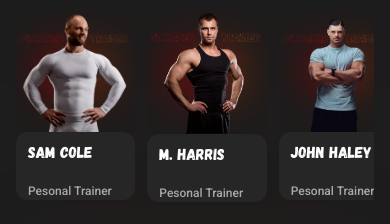
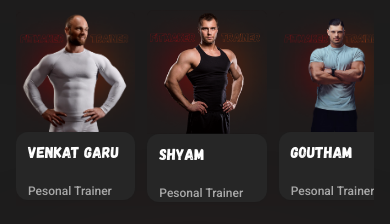
Before and after one commit to Lalithkumar-19/Jayram-fitness, a React (Vite) app: page / in a window 390 px wide. Shown: the part 2760-2984 px from the top of the page. Built offline with nearby package versions, Linux system fonts and the light colour scheme.

Commit message:
added mobile field

```diff
--- a/src/Admin/Login.jsx
+++ b/src/Admin/Login.jsx
@@ -22,9 +22,7 @@ const Login = () => {
         setLoading(false);
 
         if (res.success) {
-            setTimeout(() => {
-                navigate('/admin');
-            }, 3000);
+            navigate('/admin');
         } else {
             alert(res.message);
         }
--- a/src/Admin/components/AdmissionForm.jsx
+++ b/src/Admin/components/AdmissionForm.jsx
@@ -12,7 +12,7 @@ const AdmissionForm = ({ onClose, initialData }) => {
 
     // Form State
     const [formData, setFormData] = useState({
-        firstName: "", surname: "", dob: "", gender: "male", email: "", address: "", occupation: "", weight: "", height: "",
+        firstName: "", surname: "", dob: "", gender: "male", email: "", mobile: "", address: "", occupation: "", weight: "", height: "",
         disability: "no", disabilityDetail: "", healthProblems: [],
         joinDate: format(new Date(), 'yyyy-MM-dd'), duration: "1 month", endDate: "",
         totalAmount: "", paidAmount: "",
@@ -110,6 +110,7 @@ const AdmissionForm = ({ onClose, initialData }) => {
                             </div>
                         </div>
                         <Input label="Email" type="email" value={formData.email} onChange={e => setFormData({ ...formData, email: e.target.value })} required className="md:col-span-1" />
+                        <Input label="Mobile Number" type="tel" value={formData.mobile} onChange={e => setFormData({ ...formData, mobile: e.target.value })} required placeholder="10-digit number" />
                         <Input label="Occupation" value={formData.occupation} onChange={e => setFormData({ ...formData, occupation: e.target.value })} />
                         <Input label="Address" value={formData.address} onChange={e => setFormData({ ...formData, address: e.target.value })} className="md:col-span-3" />
                         <Input label="Weight (kg)" type="number" value={formData.weight} onChange={e => setFormData({ ...formData, weight: e.target.value })} />
--- a/src/components/Contact.jsx
+++ b/src/components/Contact.jsx
@@ -6,9 +6,9 @@ const Contact = () => {
     const GYM_INFO = {
         name: "Jayaram Fitness",
         address: "Jaganadhagiri village, Dhraksharmam road, Kakinada, AP",
-        phone: "+91 98765 43210",
+        phone: "+91 7780367903",
         email: "contact@jayaramfitness.com",
-        whatsapp: "919876543210",
+        whatsapp: "917780367903",
     };
 
     const [loading, setLoading] = useState(false);
--- a/src/components/Footer.jsx
+++ b/src/components/Footer.jsx
@@ -4,13 +4,13 @@ export default function Footer() {
   const GYM_INFO = {
     name: "JayRam Fitness",
     tagline: "Transform Your Body, Transform Your Life",
-    phone: "+91 98765 43210",
+    phone: "+91 7780367903",
     email: "contact@jayaramfitness.com",
-    whatsapp: "919876543210",
+    whatsapp: "917780367903",
     address: "Jaganadhagiri village, Dhraksharmam road, Kakinada, AP",
     hours: {
       weekdays: "5:00 AM - 10:00 PM",
-      weekends: "6:00 AM - 8:00 PM",
+      weekends: "5:00 PM - 9:00 PM",
     },
     social: {
       instagram: "https://instagram.com",
@@ -92,11 +92,11 @@ export default function Footer() {
             <h3 className="font-gagalin text-xl tracking-wide text-white">Hours</h3>
             <div className="space-y-2 text-sm text-gray-400">
               <p>
-                <span className="font-medium text-white">Mon - Fri:</span>{" "}
+                <span className="font-medium text-white">Morning :</span>{" "}
                 {GYM_INFO.hours.weekdays}
               </p>
               <p>
-                <span className="font-medium text-white">Sat - Sun:</span>{" "}
+                <span className="font-medium text-white">Evening :</span>{" "}
                 {GYM_INFO.hours.weekends}
               </p>
             </div>
--- a/src/components/Header.jsx
+++ b/src/components/Header.jsx
@@ -4,7 +4,7 @@ import { Menu, X, Dumbbell, MessageCircle } from "lucide-react";
 // Local Constants and Utilities
 const GYM_INFO = {
   name: "JayRam Fitness",
-  whatsapp: "919876543210", // Updated to provided number format
+  whatsapp: "917780367903", // Updated to provided number format
 };
 
 const NAV_LINKS = [
--- a/src/components/Hero.jsx
+++ b/src/components/Hero.jsx
@@ -46,7 +46,7 @@ const Button = ({
 };
 
 const Hero = () => {
-  const whatsappLink = "https://wa.me/919876543210"; // Placeholder, replace with actual number if available
+  const whatsappLink = "https://wa.me/917780367903"; // Placeholder, replace with actual number if available
 
   return (
     <section className="relative min-h-[90vh] overflow-hidden flex items-center font-vazirmatn">
@@ -100,7 +100,7 @@ const Hero = () => {
               size="xl"
               className="group text-lg h-14 px-8 rounded-full border-white/20 bg-white/5 text-white backdrop-blur-sm hover:bg-white/10 hover:border-white/40 transition-all hover:scale-105"
             >
-              <a href="#services">
+              <a href="#programs">
                 Explore Plans
                 <ArrowRight className="ml-2 h-5 w-5 transition-transform group-hover:translate-x-1" />
               </a>
--- a/src/components/Plans.jsx
+++ b/src/components/Plans.jsx
@@ -84,7 +84,7 @@ const Plans = () => {
               <button
                 onClick={() => {
                   const message = `Hi, I'm interested in the ${plan.package} plan priced at ${plan.price} INR.`;
-                  window.open(`https://wa.me/919876543210?text=${encodeURIComponent(message)}`, "_blank");
+                  window.open(`https://wa.me/917780367903?text=${encodeURIComponent(message)}`, "_blank");
                 }}
                 className={`w-full rounded-[20px] py-4 text-lg font-medium ${plan.id === 2
                   ? "bg-primary hover:bg-primaryVar1 focus:bg-primaryVar2"
--- a/src/components/Services.jsx
+++ b/src/components/Services.jsx
@@ -12,7 +12,7 @@ const Services = () => {
     name: "Jayaram Fitness",
     tagline: "Transform Your Body, Transform Your Life",
     phone: "+91 98765 43210",
-    whatsapp: "919876543210",
+    whatsapp: "917780367903",
     email: "info@jayaramfitness.com",
     address: "Jaganadhagiri village, Dhraksharmam road, Kakinada, AP",
     hours: {
--- a/src/constants/index.js
+++ b/src/constants/index.js
@@ -167,7 +167,7 @@ export const tools = [tool1, tool2, tool3, tool4, tool3];
 export const testimonials = [
   {
     id: 1,
-    name: "Steven Haward",
+    name: "Venkat Garu",
     about: "Our Trainer",
     review:
       "I’ve been using JayRam Fitness for the past three months, and I’m genuinely impressed. The website is easy to navigate, and everything is laid out clearly. I purchased the Premium Plan, and the personalized coaching has been a game-changer for me. My coach is incredibly supportive and always available to answer my questions.",
@@ -175,7 +175,7 @@ export const testimonials = [
   },
   {
     id: 2,
-    name: "Josh Oliver",
+    name: "Shyam ",
     about: "Our Trainer",
     review:
       "JayRam Fitness has been a great help in my fitness journey. I opted for the group coaching plan, and it has been wonderful. The workout plans are detailed and adaptable. The trainers are encouraging and keep me motivated throughout my progress. I highly recommend JayRam Fitness to anyone who needs professional guidance.",
@@ -183,7 +183,7 @@ export const testimonials = [
   },
   {
     id: 3,
-    name: "Edward Hawley",
+    name: "Goutham",
     about: "Our Trainer",
     review:
       "Choosing JayRam Fitness was one of the best decisions for my health goals. The variety of workout plans keeps it exciting, and the nutritional tips are very practical. The trainers are approachable and skilled, always making sure I’m on track. I’ve noticed significant improvements, and I feel more confident now.",
@@ -194,25 +194,25 @@ export const testimonials = [
 export const trainers = [
   {
     id: 1,
-    name: "Sam Cole",
+    name: "Venkat Garu",
     role: "Pesonal Trainer",
     image: sam,
   },
   {
     id: 2,
-    name: "M. Harris",
+    name: "Shyam",
     role: "Pesonal Trainer",
     image: harris,
   },
   {
     id: 3,
-    name: "John Haley",
+    name: "Goutham",
     role: "Pesonal Trainer",
     image: john,
   },
   {
     id: 4,
-    name: "Tom Blake",
+    name: "Ganesh Bv",
     role: "Pesonal Trainer",
     image: tom,
   },
@@ -328,7 +328,7 @@ export const contactInfo = [
   },
   {
     icon: phone,
-    info: "+91 98765 43210",
+    info: "+91 7780367903",
   },
   {
     icon: email,
```
Also changed, not shown: 1 other file (tests, documents, lock files or other folders).
